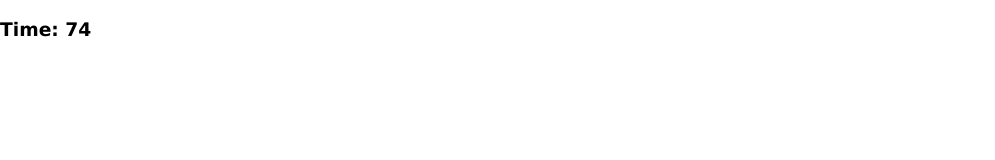
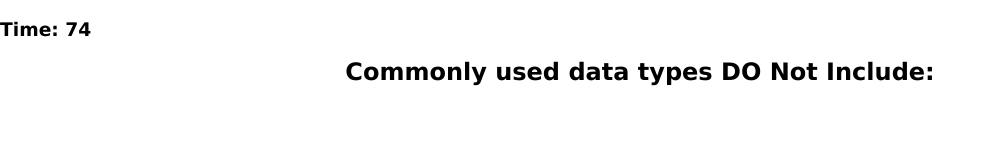
Before and after one commit to moyangdev/code-quiz, a plain HTML site: page index.html in a window 1280 px wide. Both pictures are taken after a click on the button "Start Quiz". Shown: the whole page, without its empty margins (0-995 px from the left). Drawn offline with Linux system fonts and the light colour scheme.

Commit message:
display first question

```diff
--- a/assets/css/style.css
+++ b/assets/css/style.css
@@ -8,6 +8,13 @@ body {
 }
 
 .container {
+    flex-direction: column;
+    width: 50%;
+    margin: auto;
+    text-align: center;
+}
+
+h2 {
     flex-direction: column;
     width: 50%;
     margin: auto;
--- a/assets/js/script.js
+++ b/assets/js/script.js
@@ -2,6 +2,8 @@ var container = document.querySelector('.container');
 var timerEl = document.getElementById('countdown');
 var startEl = document.getElementById('quizStart');
 var startScreenEl = document.getElementById("start-screen");
+var questionsEl = document.getElementById("questionList");
+var currentIndex = 0;
 
 var questions = [
     {
@@ -55,6 +57,16 @@ function quizTimer(){
         //start timer
         quizTimer();
         startScreenEl.setAttribute("class", "hide");
+        getQuestions();
     }
 
+    var getQuestions = function() {
+        //get questions from array
+        var newQuestion = questions[currentIndex];
+        questionsEl.removeAttribute("class");
+        //display question
+        var questionTitle = document.getElementById("questionHeader");
+        questionTitle.textContent = newQuestion.q;
+    };
+
     startEl.onclick = startQuiz;
--- a/index.html
+++ b/index.html
@@ -17,6 +17,9 @@
     </p>
     <button id="quizStart">Start Quiz</button>
     </div>
+    <div class="hide" id="questionList">
+        <h2 id="questionHeader"></h2>
+    </div>
 </body>
     <script src="./assets/js/script.js"></script>
 </html>
```
